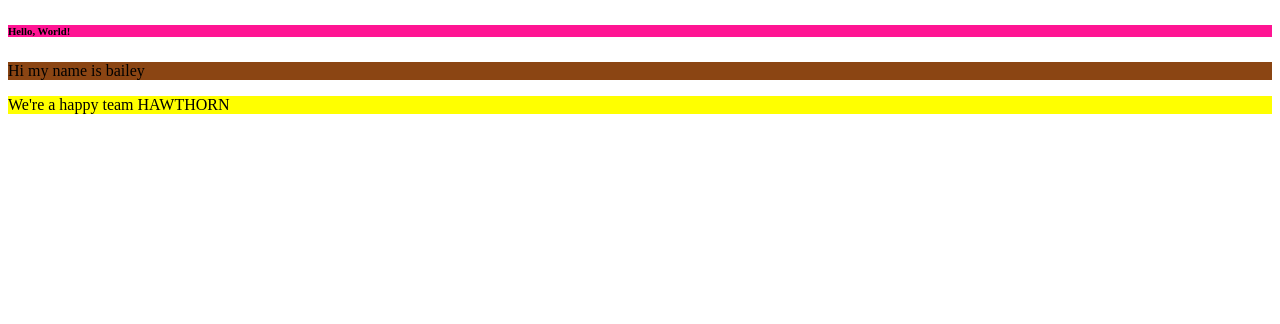
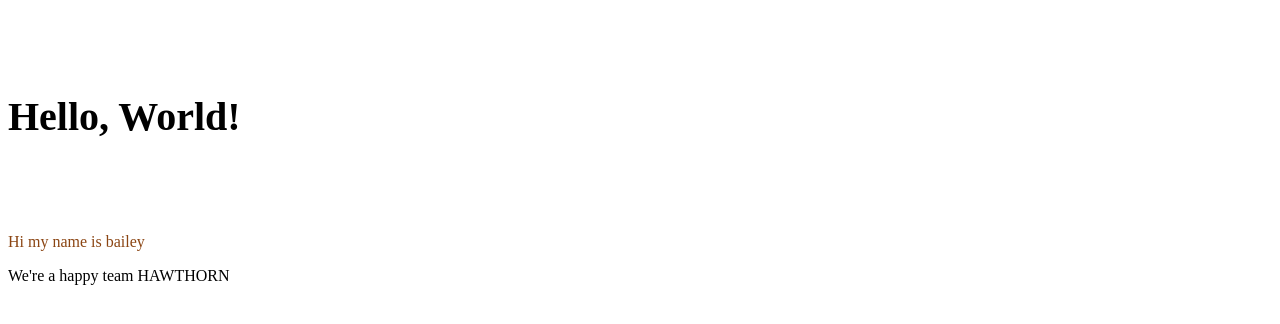
Before and after one commit to BrokenAppleTv/HelloWorld, a plain HTML site: page index.html in a window 1280 px wide. Drawn offline with Linux system fonts and the light colour scheme.

Commit message:
added colour to font and 1st paragraph changed font on 2nd text

```diff
--- a/index.html
+++ b/index.html
@@ -4,8 +4,8 @@
     <title>Hello World</title>
 </head>
 <body>
-    <h6 style="background: deeppink">Hello, World!</h6>
-    <p style="background: saddlebrown">Hi my name is bailey</p>
-    <p style="background:yellow">We're a happy team HAWTHORN</p>
+    <h6 style="font-size: 250%">Hello, World!</h6>
+    <p style="color: saddlebrown">Hi my name is bailey</p>
+    <p style="font: lining-nums">We're a happy team HAWTHORN</p>
 </body>
 </html>
```
